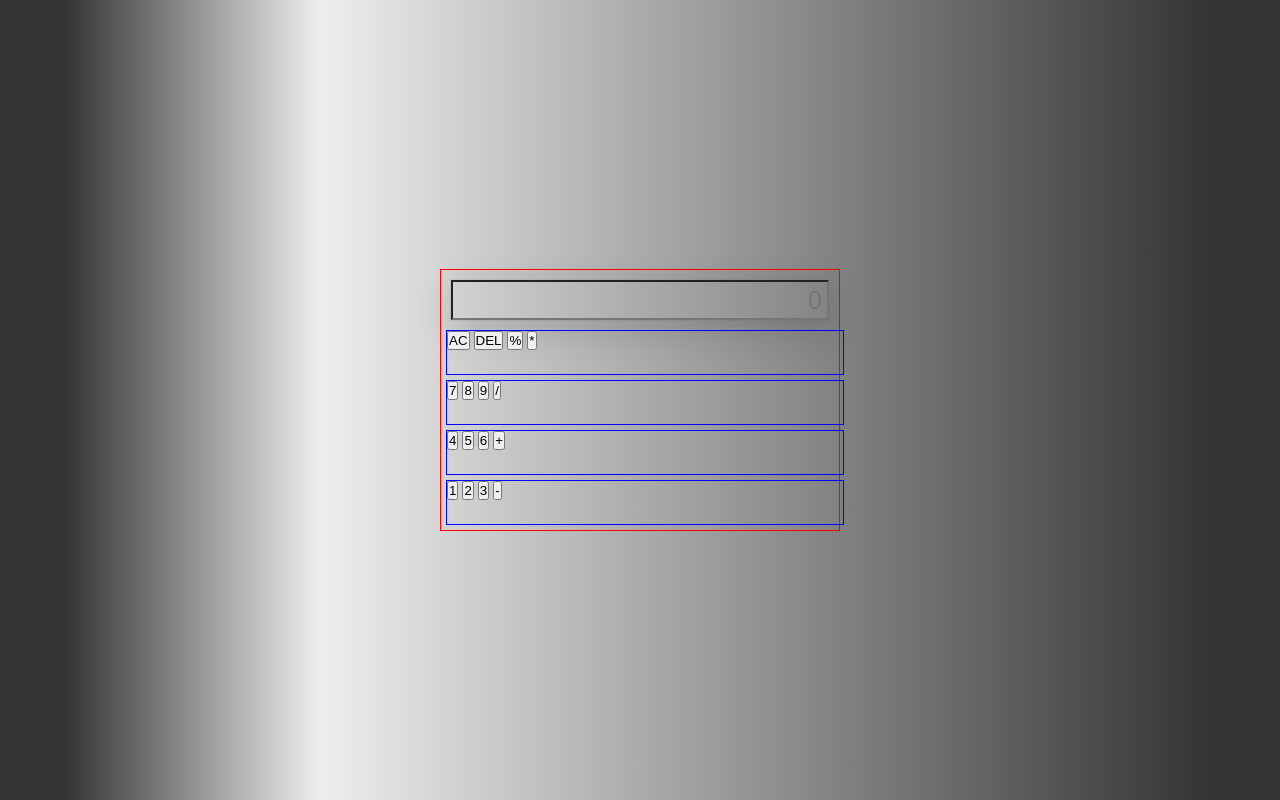
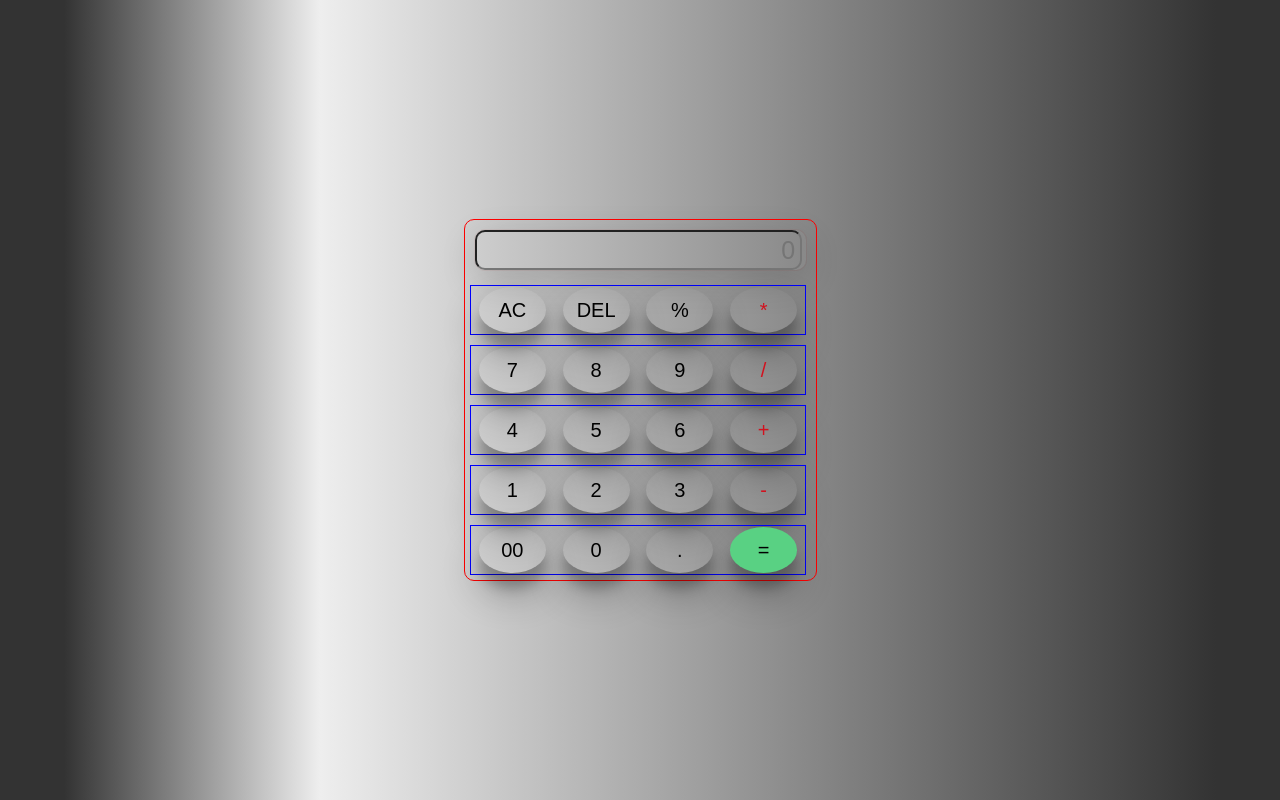
Before and after one commit to Sajay0623/calculator, a plain HTML site: page index.html in a window 1280 px wide. Drawn offline with Linux system fonts and the light colour scheme.

Commit message:
some update

```diff
--- a/index.html
+++ b/index.html
@@ -20,8 +20,13 @@
       align-items: center;
     }
     .calBody {
-      width: 400px;
+      width: auto;
       border: 1px solid red;
+
+      border-radius: 10px;
+      display: grid;
+      align-items: center;
+
     }
     .inputContainer {
 
@@ -29,21 +34,48 @@
       height: 40px;
       margin: 10px;
       box-shadow: rgba(0, 0, 0, 0.16) 0px 10px 36px 0px, rgba(163, 12, 12, 0.06) 0px 0px 0px 1px;
+      border-radius: 10px;
     }
     .inputContainer input{
-        width: 100%;
+        width: 99%;
         height: 100%;
         text-align: right;
         padding-right: 5px;
         font-size: 25px;
         background: transparent;
         outline: none;
+          border-radius: 10px;
     }
     .btnBox{
-        width: 100%;
+        width: 96%;
+
         border: 1px solid blue;
-        height: 45px;
+        height: 50px;
         margin: 5px;
+        display: flex;
+        justify-content: space-around;
+        align-items: center;
+
+    }
+    .btnBox button{
+
+      height: 95%;
+      border-radius: 50%;
+      box-shadow: rgba(0, 0, 0, 0.3) 0px 19px 38px, rgba(0, 0, 0, 0.22) 0px 15px 12px;
+      width: 20%;
+      background: transparent;
+      border: none;
+      outline: none;
+      font-size: 20px;
+      text-align: center;
+
+    }
+    .operator {
+      color: rgb(210, 17, 30);
+    }
+    #equal{
+      background: rgb(89, 209, 131);
+      color: black;
     }
   </style>
   <body>
@@ -57,26 +89,32 @@
         <div class="btnBox">
           <button>AC</button>
           <button>DEL</button>
-          <button>%</button>
-          <button>*</button>
+          <button >%</button>
+          <button class = "operator">*</button>
         </div>
         <div class="btnBox">
           <button>7</button>
           <button>8</button>
           <button>9</button>
-          <button>/</button>
+          <button class = "operator">/</button>
         </div>
         <div class="btnBox">
           <button>4</button>
           <button>5</button>
           <button>6</button>
-          <button>+</button>
+          <button class = "operator">+</button>
         </div>
         <div class="btnBox">
           <button>1</button>
           <button>2</button>
           <button>3</button>
-          <button>-</button>
+          <button class = "operator">-</button>
+        </div>
+        <div class="btnBox">
+          <button>00</button>
+          <button>0</button>
+          <button>.</button>
+          <button id = "equal">=</button>
         </div>
       </div>
     </div>
```
